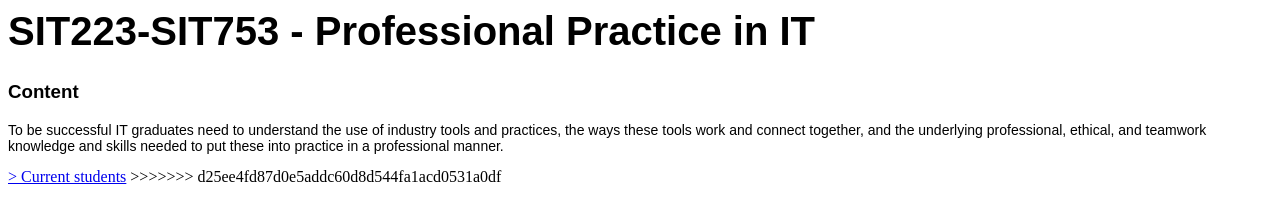
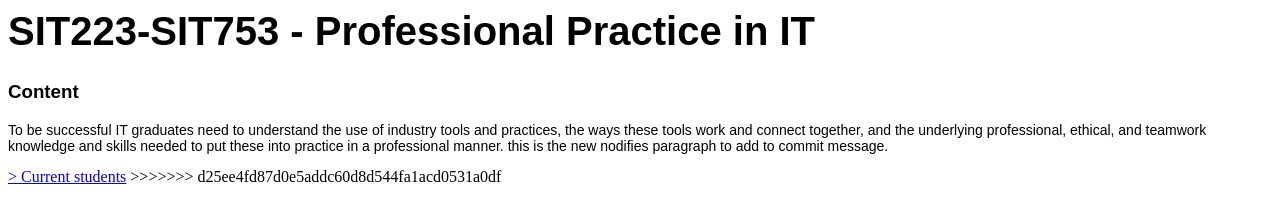
Before and after one commit to Rambo3832/Jenkins, a plain HTML site: page index.html in a window 1280 px wide. Shown: the part 514-734 px from the top of the page. Drawn offline with Linux system fonts and the light colour scheme.

Commit message:
new paragraph added

```diff
--- a/index.html
+++ b/index.html
@@ -42,6 +42,7 @@ practices,
 professional, ethical,
  and teamwork knowledge and skills needed to put these into practice in a
 professional manner.
+this is the new nodifies paragraph to add to commit message.
 </p>
 <a href="https://www.deakin.edu.au/students/enrolment-and-fees/fees"> > Current
     students</a>
```
